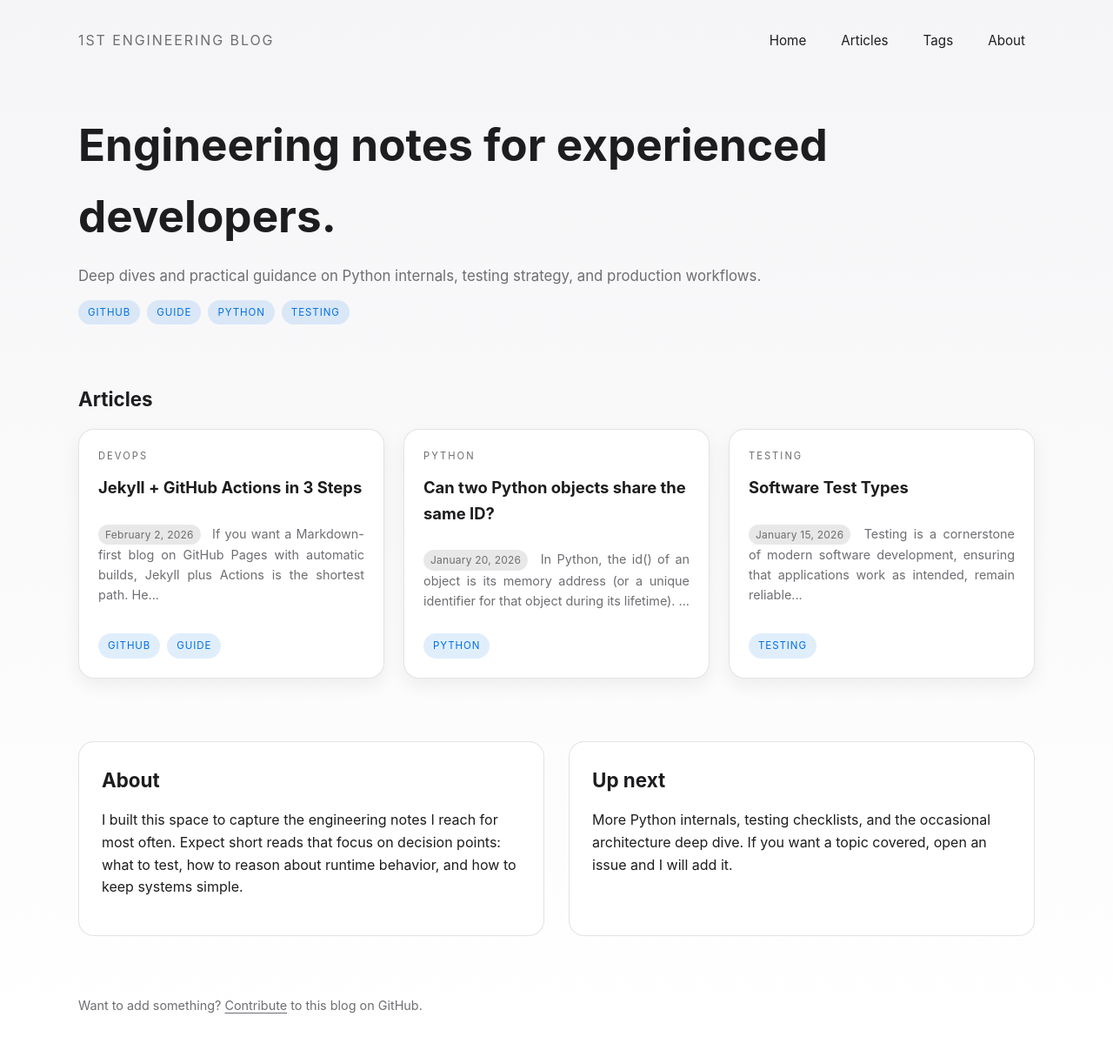
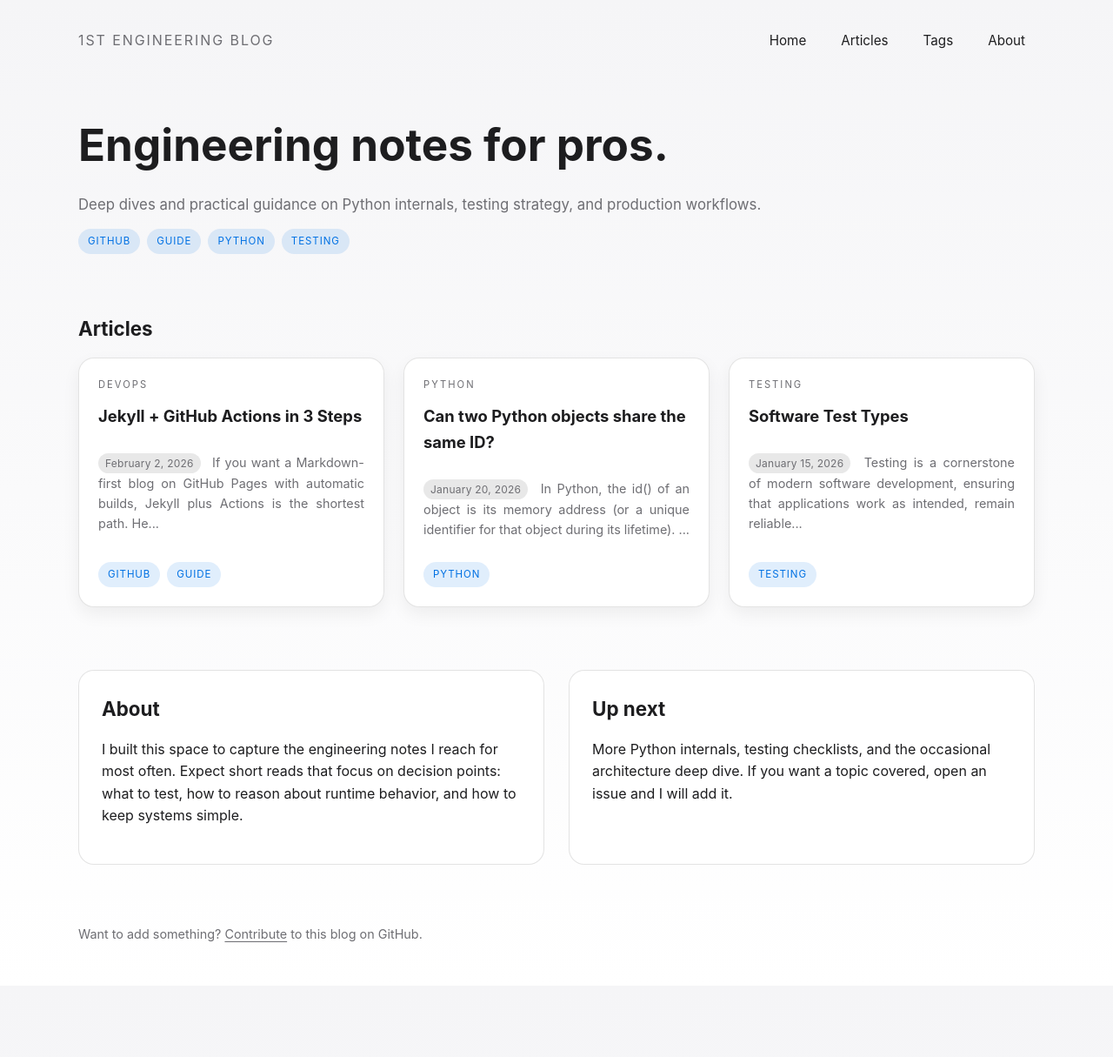
Before and after one commit to 1st/1st.github.io, a Jekyll site: the page built from index.html, in a window 1280 px wide. Shown: the whole page at 87% size. Built offline with Jekyll 4.4.1, drawn with Linux system fonts in a browser that asks for light colours; some web fonts are replaced; after the commit the page ends 1133 px from its top, so only the background shows below that.

Commit message:
Shortened blog title

```diff
--- a/_layouts/home.html
+++ b/_layouts/home.html
@@ -4,7 +4,7 @@ layout: default
 <main class="container">
   <section class="hero">
     <div class="hero-banner fade-in">
-      <h1>Engineering notes for experienced developers.</h1>
+      <h1>Engineering notes for pros.</h1>
       <p class="hero-subtitle">
         Deep dives and practical guidance on Python internals, testing strategy, and production workflows.
       </p>
```
